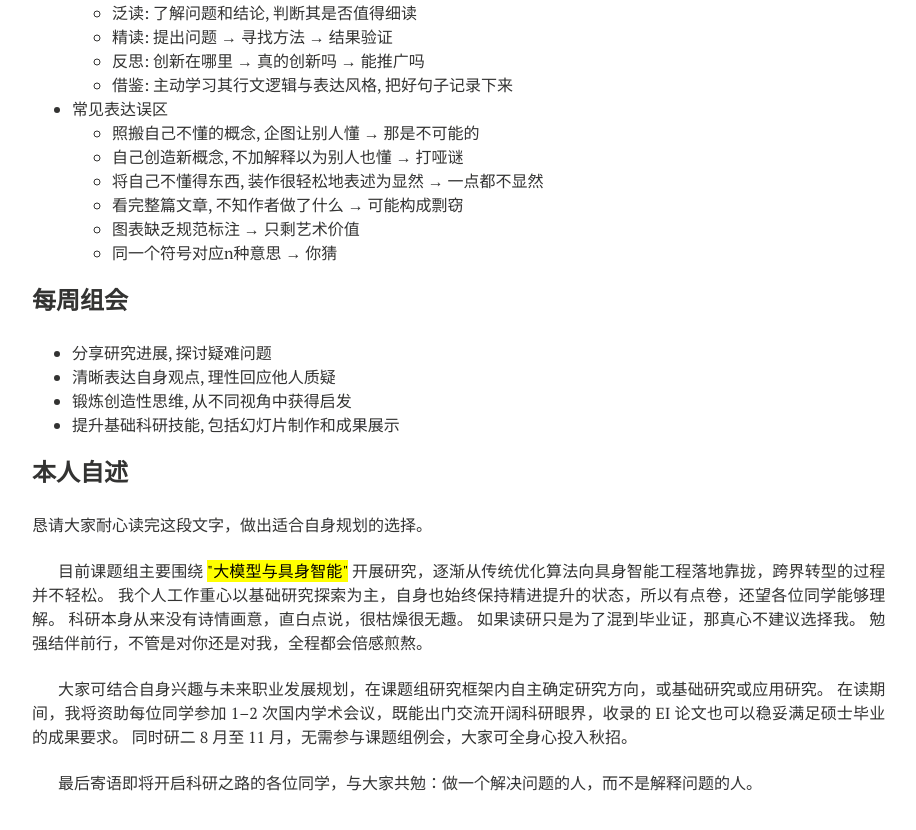
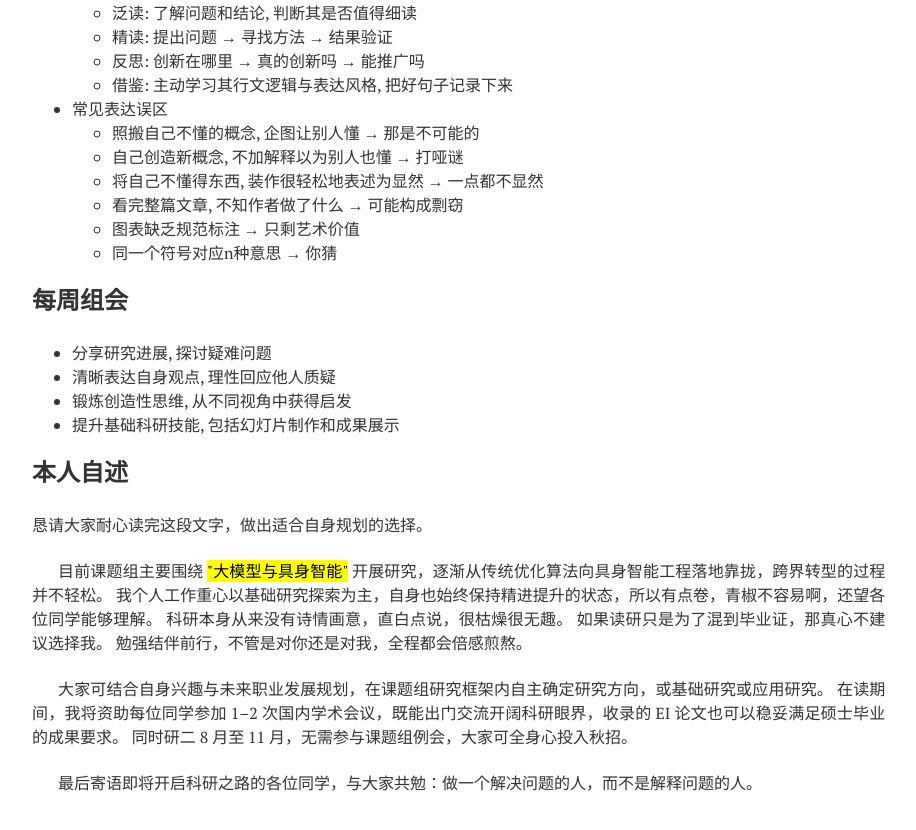
Before and after one commit to xianchaoxiu/xianchaoxiu.github.io, a Jekyll site: the page built from chinese/reading/index.md, in a window 1280 px wide and 900 px high, scrolled down 1220 px. Shown: the top 830 px of the window, without its empty margins (288-1204 px from the left). Built offline with Jekyll 4.4.1, drawn with Linux system fonts in a browser that asks for light colours; nearby versions of some CDN libraries.

Commit message:
Update index.md

```diff
--- a/chinese/reading/index.md
+++ b/chinese/reading/index.md
@@ -78,7 +78,7 @@ share: false
 恳请大家耐心读完这段文字，做出适合自身规划的选择。 <br> <br>
 
 目前课题组主要围绕 <mark>"大模型与具身智能"</mark> 开展研究，逐渐从传统优化算法向具身智能工程落地靠拢，跨界转型的过程并不轻松。
-我个人工作重心以基础研究探索为主，自身也始终保持精进提升的状态，所以有点卷，还望各位同学能够理解。
+我个人工作重心以基础研究探索为主，自身也始终保持精进提升的状态，所以有点卷，青椒不容易啊，还望各位同学能够理解。
 科研本身从来没有诗情画意，直白点说，很枯燥很无趣。
 如果读研只是为了混到毕业证，那真心不建议选择我。
 勉强结伴前行，不管是对你还是对我，全程都会倍感煎熬。 <br> <br>
```
